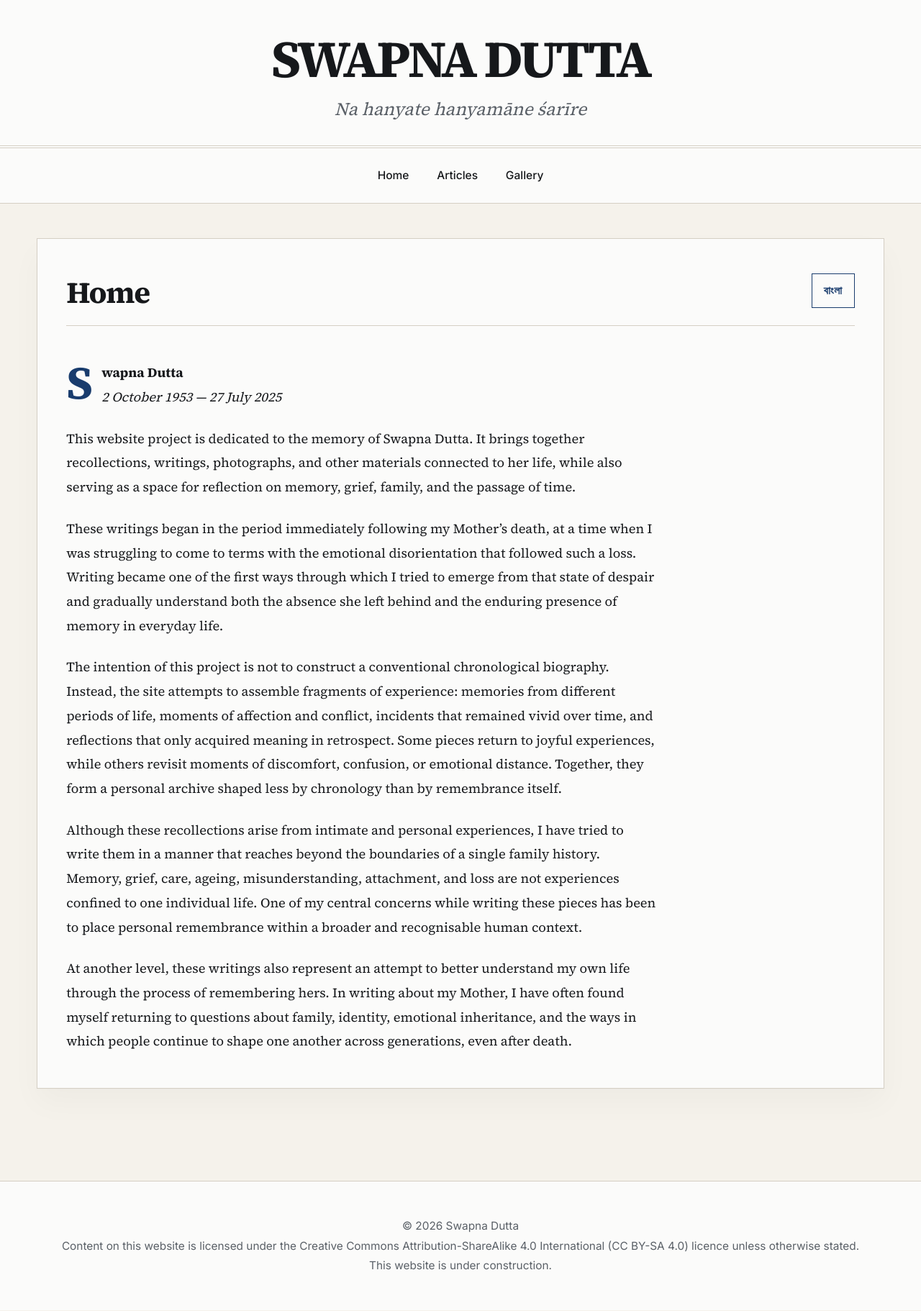
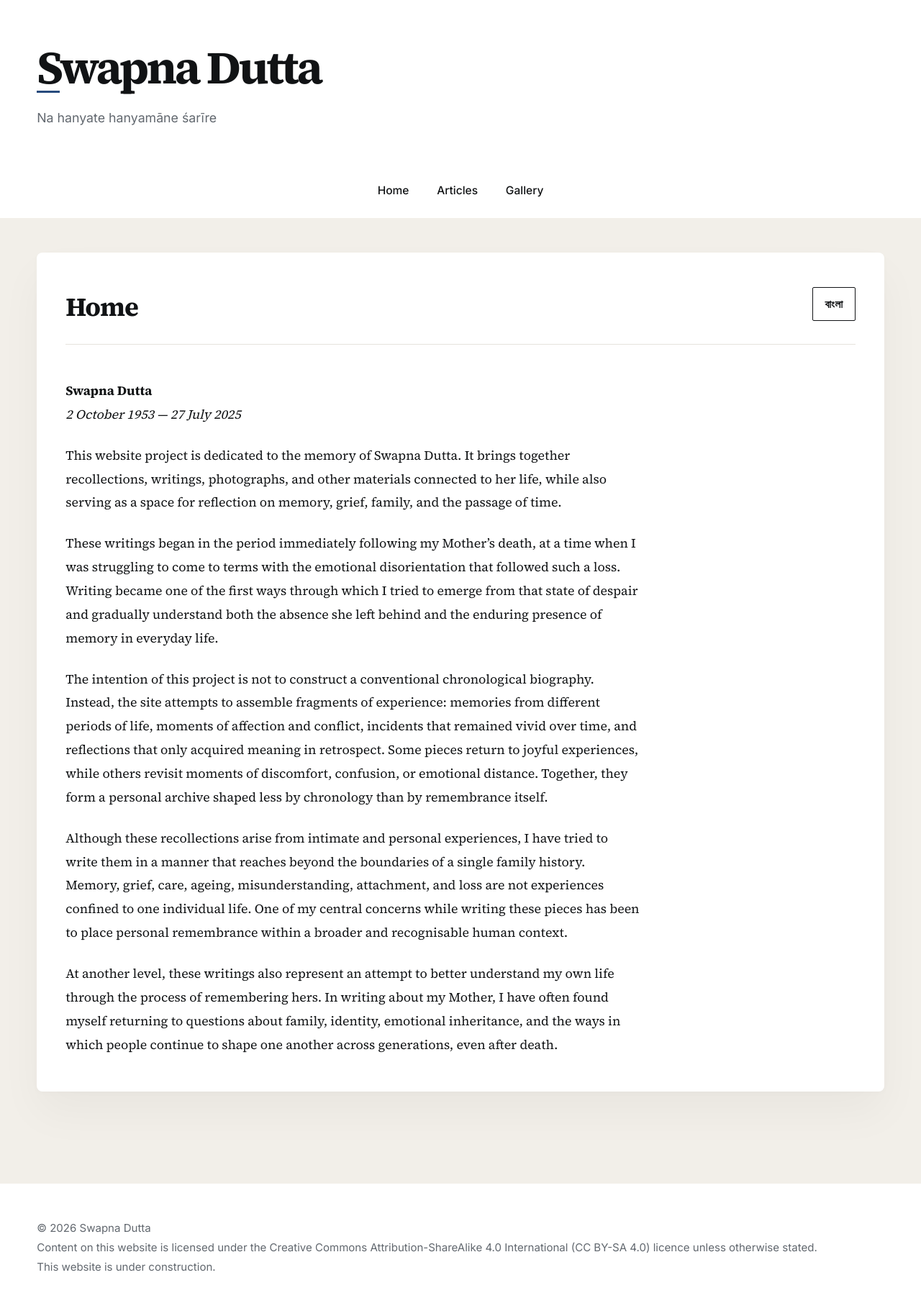
Before and after one commit to titodutta/swapnadutta, a Jekyll site: the page built from index.md, in a window 1280 px wide. Shown: the whole page at 72% size. Built offline with Jekyll 4.4.1, drawn with Linux system fonts in a browser that asks for light colours.

Commit message:
Update global.css G5

```diff
--- a/assets/css/global.css
+++ b/assets/css/global.css
@@ -1,5 +1,5 @@
 /* ==========================================================================
-   1. CORE RESET & ANTI-GLARE CANVAS ENVIRONMENT
+   1. CORE RESET & CANVASETTE
    ========================================================================== */
 *,
 *::before,
@@ -31,25 +31,25 @@
 }
 
 /* ==========================================================================
-   2. SEMANTIC ARCHIVE TOKENS (PREMIUM JOURNAL ARCHETYPE)
+   2. RE-ENGINEERED PREMIUM ARCHIVE DESIGN TOKENS
    ========================================================================== */
 :root {
-  /* LIGHT MODE: Editorial Gallery Parchment */
-  --bg: #f5f2eb;            /* Rich, tactile book-paper tint to isolate cards */
-  --surface: #fbfbfa;       /* High-grade linen/stone white for major panels */
-  --surface-soft: #edeae3;  /* Subdued contrast tone for tools & blockquotes */
-  --text: #16181b;          /* Dark iron ink tone for crisp reading clarity */
-  --muted: #5a6067;         /* Classic dark neutral for secondary metadata */
-  --border: #d5cfc4;        /* Earthy structural divider line */
-  --line: #e6e0d5;          /* Delicate light secondary rule */
-  --accent: #193c6d;        /* Deep historical academic indigo */
-  --accent-hover: #0f274a;  /* Dark midnight blue reactive state */
+  /* LIGHT CONFIG: Gallery Studio Muted Cream */
+  --bg: #f2efe9;            /* Deep studio matte paper background */
+  --surface: #ffffff;       /* Pure white layout cards */
+  --surface-soft: #f7f6f2;  /* Smooth grey-beige tint for tools/quotes */
+  --text: #111315;          /* Off-black charcoal ink */
+  --muted: #62686f;         /* Neutral slate for metadata */
+  --border: #ceca4;        /* Soft stone borders */
+  --line: #e6e3dc;          /* Clean layout dividing grid lines */
+  --accent: #274b7d;        /* Deep gallery sapphire accent */
+  --accent-hover: #173154;  /* Dark indigo focus state */
 
-  /* Structural Rules */
-  --page-width: 1200px;     /* Comfortable total width layout canvas */
-  --content-width: 820px;   /* Precise structural reading width for single column text */
+  /* Layout Boundaries */
+  --page-width: 1280px;
+  --content-width: 800px;   /* Perfect visual density line width for text */
 
-  /* System Spacing Scale */
+  /* Modern Sharp Spacing Scale */
   --space-1: 0.25rem;
   --space-2: 0.5rem;
   --space-3: 0.75rem;
@@ -61,44 +61,45 @@
   --space-12: 3rem;
   --space-16: 4rem;
 
-  /* Sharp Geometric Radii (Archive Look) */
+  /* Sharp Industrial Corners (Premium Archive Look) */
   --radius-sm: 2px;
   --radius-md: 4px;
-  --radius-lg: 6px;
+  --radius-lg: 8px;
   --radius-full: 999px;
 
-  /* Typography Infrastructure */
-  --sans: "Inter", system-ui, -apple-system, BlinkMacSystemFont, sans-serif;
+  /* Fonts */
+  --sans: "Inter", system-ui, -apple-system, sans-serif;
   --serif: "Source Serif 4", Georgia, serif;
 
-  /* High-Contrast Dynamic Scales */
-  --text-sm: clamp(0.88rem, 0.85rem + 0.15vw, 0.96rem);
-  --text-base: clamp(1.05rem, 1.02rem + 0.15vw, 1.15rem);
-  --text-lg: clamp(1.25rem, 1.15rem + 0.5vw, 1.55rem);
-  --text-xl: clamp(1.85rem, 1.4rem + 1.5vw, 2.8rem);
-  --text-2xl: clamp(2.6rem, 1.8rem + 3.5vw, 4.5rem);
+  /* Asymmetric Font Hierarchy Scales */
+  --text-sm: clamp(0.85rem, 0.82rem + 0.15vw, 0.95rem);
+  --text-base: clamp(1.02rem, 0.99rem + 0.15vw, 1.12rem);
+  --text-lg: clamp(1.2rem, 1.1rem + 0.4vw, 1.45rem);
+  --text-xl: clamp(1.6rem, 1.3rem + 1.2vw, 2.4rem);
+  --text-2xl: clamp(2.4rem, 1.6rem + 3vw, 4rem);
 
-  --shadow-premium: 0 20px 40px rgba(22, 24, 27, 0.03), 0 1px 3px rgba(22, 24, 27, 0.02);
+  /* Deep Elevation Shadow */
+  --shadow-premium: 0 30px 60px rgba(17, 19, 21, 0.04), 0 2px 8px rgba(17, 19, 21, 0.02);
 }
 
 @media (prefers-color-scheme: dark) {
   :root {
-    /* DARK MODE: Low Eye-Strain Museum Charcoal */
-    --bg: #121316;          /* Deep gallery charcoal matrix */
-    --surface: #1a1c1f;     /* Slightly elevated museum panel tint */
-    --surface-soft: #22252a;/* Tactical internal utility zones */
-    --text: #e4e7eb;        /* Low-glow silver-white to prevent halation/blurring */
-    --muted: #a0a7b1;       /* Soft readable grey for structural links */
-    --border: #2e3238;      /* Deep iron panel frames */
-    --line: #26292e;        /* Subtle internal boundary cut lines */
-    --accent: #8cb4f5;      /* Luminescent sapphire visual anchor */
-    --accent-hover: #b0ccfa;/* Soft glow interaction response */
+    /* DARK CONFIG: Low-Glare Velvet Charcoal */
+    --bg: #0f1012;          /* True deep studio black/grey matrix */
+    --surface: #17191c;     /* Elevated panel slate */
+    --surface-soft: #202327;/* Inner module contrast fills */
+    --text: #e2e5e8;        /* Soft silver typography ink (prevents blur glare) */
+    --muted: #9ba2a9;       /* Subdued secondary descriptions */
+    --border: #2a2d33;      /* Dark frame borders */
+    --line: #22252a;        /* Subtle container separators */
+    --accent: #7ca5eb;      /* Vibrant low-light active anchor blue */
+    --accent-hover: #a1c0f5;/* Soft active highlight */
     --shadow-premium: none;
   }
 }
 
 /* ==========================================================================
-   3. BASE TYPOGRAPHY & INCLUSIVE FRAMEWORK
+   3. GLOBAL TEXT CONFIGURATION & ACCESSIBILITY
    ========================================================================== */
 body {
   min-height: 100vh;
@@ -111,6 +112,7 @@
   text-rendering: optimizeLegibility;
 }
 
+/* Add custom breathing scale space specifically to Bengali typography frames */
 :lang(bn) {
   line-height: 1.95;
   letter-spacing: normal;
@@ -128,12 +130,12 @@
   transform: translateY(-250%);
   z-index: 1000;
   padding: var(--space-3) var(--space-6);
-  border: 1px solid var(--border);
-  background: var(--surface);
-  color: var(--text);
+  background: var(--text);
+  color: var(--surface);
+  text-decoration: none;
   font-weight: 600;
-  text-decoration: none;
   font-size: var(--text-sm);
+  border-radius: var(--radius-sm);
 }
 
 .skip-link:focus {
@@ -141,18 +143,18 @@
 }
 
 /* ==========================================================================
-   4. HEADER & HERO OVERHAUL (THE JOURNAL ARCHETYPE)
+   4. NEW ASYMMETRIC HEADER HERO MODULE
    ========================================================================== */
 .site-header {
   background: var(--surface);
-  border-bottom: 4px double var(--border);
-  padding: var(--space-12) 0 var(--space-8);
+  border-bottom: 1px solid var(--border);
+  padding: var(--space-16) 0 var(--space-12);
 }
 
 .site-header__inner {
   width: min(92%, var(--page-width));
   margin: 0 auto;
-  text-align: center;
+  text-align: left; /* Shifted to modern asymmetric left-alignment */
 }
 
 .site-title {
@@ -164,30 +166,38 @@
   font-weight: 700;
   line-height: 0.95;
   letter-spacing: -0.05em;
-  text-transform: uppercase;
+  position: relative;
 }
 
-.site-title:hover {
-  color: var(--accent);
+.site-title::after {
+  content: '';
+  position: absolute;
+  bottom: -4px;
+  left: 0;
+  width: var(--space-8);
+  height: 3px;
+  background: var(--accent); /* Tiny spatial geometric layout dot anchor */
 }
 
 .site-tagline {
-  margin-top: var(--space-4);
-  max-width: 54ch;
-  margin-inline: auto;
+  margin-top: var(--space-6);
+  max-width: 50ch;
+  margin-left: 0;
   color: var(--muted);
-  font-family: var(--serif);
-  font-style: italic;
-  font-size: var(--text-lg);
-  line-height: 1.5;
+  font-family: var(--sans);
+  font-size: var(--text-base);
+  line-height: 1.6;
 }
 
 /* ==========================================================================
-   5. DYNAMIC BUTTON-GRID NAVIGATION SYSTEM
+   5. PREMIUM ARCHIVE BUTTON-STRIP NAVIGATION MENU
    ========================================================================== */
 .site-navbar {
   background: var(--surface);
   border-bottom: 1px solid var(--border);
+  position: sticky;
+  top: 0;
+  z-index: 900; /* Pin navigation dynamically when browsing deep copy entries */
 }
 
 .nav-container {
@@ -197,39 +207,49 @@
 
 .nav-menu {
   display: flex;
-  justify-content: center;
+  justify-content: flex-start; /* Asymmetric left-aligned alignment grid mapping */
+  gap: var(--space-6);
   list-style: none;
   padding: 0;
   margin: 0;
 }
 
-.nav-menu li {
-  border-right: 1px solid var(--line);
-}
-
-.nav-menu li:first-child {
-  border-left: 1px solid var(--line);
-}
-
 .nav-menu a {
   display: inline-block;
-  padding: var(--space-4) var(--space-6);
+  padding: var(--space-5) 0;
   color: var(--text);
   text-decoration: none;
   font-weight: 600;
   font-size: var(--text-sm);
   text-transform: uppercase;
   letter-spacing: 0.08em;
-  transition: background 0.2s;
+  position: relative;
 }
 
-.nav-menu a:hover {
-  background-color: var(--surface-soft);
+.nav-menu a::after {
+  content: '';
+  position: absolute;
+  bottom: -1px;
+  left: 0;
+  width: 100%;
+  height: 2px;
+  background: var(--accent);
+  transform: scaleX(0);
+  transition: transform 0.25s ease;
+}
+
+.nav-menu a:hover,
+.nav-menu a:focus-visible {
   color: var(--accent);
 }
 
+.nav-menu a:hover::after,
+.nav-menu a:focus-visible::after {
+  transform: scaleX(1);
+}
+
 /* ==========================================================================
-   6. CLEAN SINGLE-COLUMN CONTENT CARD
+   6. SINGLE-COLUMN MASTERWORK CONTAINER SHELL
    ========================================================================== */
 .site-main {
   padding: var(--space-12) 0 var(--space-16);
@@ -240,20 +260,20 @@
   margin: 0 auto;
 }
 
-/* Restored to clean, uniform, single-column panel display container */
 .content-card {
   width: 100%;
   margin: 0 auto;
   padding: var(--space-12) var(--space-10);
   background: var(--surface);
   border: 1px solid var(--border);
+  border-radius: var(--radius-lg);
   box-shadow: var(--shadow-premium);
 }
 
 .page-header {
   margin-bottom: var(--space-12);
-  padding-bottom: var(--space-6);
-  border-bottom: 1px solid var(--border);
+  padding-bottom: var(--space-8);
+  border-bottom: 1px solid var(--line);
 }
 
 .page-title-row {
@@ -274,18 +294,19 @@
 .language-switcher {
   flex-shrink: 0;
   padding: var(--space-2) var(--space-4);
-  border: 1px solid var(--accent);
-  color: var(--accent);
+  border: 1px solid var(--text);
+  color: var(--text);
   font-size: var(--text-sm);
   font-weight: 600;
   text-transform: uppercase;
   letter-spacing: 0.05em;
   text-decoration: none;
-  transition: all 0.2s;
+  border-radius: var(--radius-sm);
+  transition: all 0.2s ease;
 }
 
 .language-switcher:hover {
-  background: var(--accent);
+  background: var(--text);
   color: var(--surface);
 }
 
@@ -307,10 +328,10 @@
 }
 
 /* ==========================================================================
-   7. PREMIUM EDITORIAL CONTENT TYPOGRAPHY (DEEP CHAPTERS)
+   7. HIGH-END EDITORIAL TEXT TYPOGRAPHY (DEEP READING)
    ========================================================================== */
 .page-content {
-  max-width: var(--content-width); /* Restricts inner copy box directly for clear readability scan metrics */
+  max-width: var(--content-width);
 }
 
 .page-content > * + * {
@@ -329,10 +350,10 @@
 .page-content h2 {
   margin-top: var(--space-16);
   font-size: var(--text-lg);
+  font-weight: 700;
   text-transform: uppercase;
   letter-spacing: 0.05em;
-  border-bottom: 1px solid var(--line);
-  padding-bottom: var(--space-2);
+  color: var(--accent);
 }
 
 .page-content h3 {
@@ -343,20 +364,9 @@
 
 .page-content p,
 .page-content li {
-  font-family: var(--serif);
+  font-family: var(--serif); /* Deep text reads pivot entirely to the editorial serif */
   font-size: var(--text-base);
   line-height: 1.85;
-}
-
-.page-content > p:first-of-type::first-letter {
-  font-family: var(--serif);
-  font-size: 3.5em;
-  float: left;
-  line-height: 0.85;
-  padding-right: var(--space-3);
-  margin-top: var(--space-1);
-  font-weight: 700;
-  color: var(--accent);
 }
 
 .page-content ul,
@@ -365,58 +375,50 @@
 }
 
 .page-content a {
-  color: var(--text);
+  color: var(--accent);
   text-decoration: underline;
   text-decoration-color: var(--border);
-  text-underline-offset: 0.2em;
+  text-underline-offset: 0.25em;
   text-decoration-thickness: 1px;
 }
 
 .page-content a:hover {
-  color: var(--accent);
-  text-decoration-color: var(--accent);
+  color: var(--accent-hover);
+  text-decoration-color: var(--accent-hover);
 }
 
 .page-content blockquote {
-  position: relative;
   padding: var(--space-6) var(--space-8);
-  border: 1px solid var(--border);
-  border-left: 4px solid var(--accent);
+  border-left: 3px solid var(--accent);
   background: var(--surface-soft);
+  font-family: var(--serif);
+  font-style: italic;
   margin: var(--space-8) 0;
-}
-
-.page-content blockquote p::first-letter {
-  font-size: inherit;
-  float: none;
-  padding-right: 0;
-  margin-top: 0;
-  font-weight: inherit;
-  color: inherit;
 }
 
 .page-content hr {
   border: 0;
-  height: 4px;
-  border-top: 1px solid var(--border);
-  border-bottom: 1px solid var(--border);
+  height: 1px;
+  background: var(--border);
   margin: var(--space-12) 0;
 }
 
 /* ==========================================================================
-   8. ARCHIVAL PHOTOGRAPH MEDIA TILES
+   8. ARCHIVAL GALLERY MEDIA MODULES
    ========================================================================== */
 .article-image {
   margin: var(--space-12) 0;
   background: var(--surface-soft);
-  padding: var(--space-4);
+  padding: var(--space-6);
   border: 1px solid var(--border);
+  border-radius: var(--radius-md);
 }
 
 .article-image img {
   width: 100%;
-  max-height: 560px;
+  max-height: 580px;
   object-fit: contain;
+  border-radius: var(--radius-sm);
 }
 
 .article-image figcaption {
@@ -428,16 +430,17 @@
 }
 
 /* ==========================================================================
-   9. HIGH-CONTRAST INDICES & MODERN COMPACT DASHBOARDS
+   9. MODERN TWO-COLUMN ARCHIVE MAGAZINE GRIDS (INDEX MODULES)
    ========================================================================== */
 .article-tools,
 .gallery-tools {
   display: flex;
   gap: var(--space-4);
-  margin-bottom: var(--space-8);
+  margin-bottom: var(--space-10);
   background: var(--surface-soft);
   padding: var(--space-4);
   border: 1px solid var(--border);
+  border-radius: var(--radius-md);
 }
 
 .article-tools input,
@@ -457,11 +460,12 @@
   flex: 1;
 }
 
+/* Converts boring default list items into a beautiful clean magazine columns layout */
 .article-list,
 .gallery-list {
   display: grid;
   grid-template-columns: repeat(auto-fill, minmax(360px, 1fr));
-  gap: var(--space-6);
+  gap: var(--space-8);
   list-style: none;
   padding: 0;
 }
@@ -471,9 +475,17 @@
   border: 1px solid var(--border);
   padding: var(--space-6);
   background: var(--surface);
+  border-radius: var(--radius-md);
   display: flex;
   flex-direction: column;
   justify-content: space-between;
+  transition: transform 0.2s ease, box-shadow 0.2s ease;
+}
+
+.article-item:hover,
+.gallery-item:hover {
+  transform: translateY(-2px);
+  box-shadow: 0 10px 20px rgba(17, 19, 21, 0.03);
 }
 
 .article-item h3,
@@ -502,6 +514,14 @@
   line-height: 1.6;
 }
 
+.article-item small,
+.gallery-item small {
+  font-size: 0.82rem;
+  color: var(--muted);
+  text-transform: uppercase;
+  letter-spacing: 0.05em;
+}
+
 /* ==========================================================================
    10. SYSTEM FOOTER
    ========================================================================== */
@@ -515,13 +535,13 @@
 .footer-inner {
   width: min(92%, var(--page-width));
   margin: 0 auto;
-  text-align: center;
+  text-align: left; /* Aligned symmetrically with left-aligned brand metrics */
   font-size: var(--text-sm);
   color: var(--muted);
 }
 
 /* ==========================================================================
-   11. FLUID RESPONSIVE SYSTEM OVERRIDES
+   11. FLUID RESPONSIVE ADAPTATIONS
    ========================================================================== */
 @media (max-width: 1024px) {
   .article-list,
@@ -532,27 +552,27 @@
 
 @media (max-width: 768px) {
   .site-header {
-    padding: var(--space-8) 0;
+    padding: var(--space-10) 0;
   }
 
   .nav-menu {
     flex-direction: column;
+    gap: 0;
     width: 100%;
   }
 
   .nav-menu li {
-    border: none;
+    width: 100%;
     border-bottom: 1px solid var(--line);
-    text-align: center;
-  }
-
-  .nav-menu li:last-child {
-    border: none;
   }
 
   .nav-menu a {
     display: block;
-    padding: var(--space-4);
+    padding: var(--space-4) var(--space-2);
+  }
+
+  .nav-menu a::after {
+    display: none;
   }
 
   .article-tools,
@@ -579,7 +599,7 @@
 }
 
 /* ==========================================================================
-   12. ACCESSIBILITY & PRINT ENGINE
+   12. MOTION SAFETY AND PRINT ENGINE
    ========================================================================== */
 @media (prefers-reduced-motion: reduce) {
   html { scroll-behavior: auto; }
```
